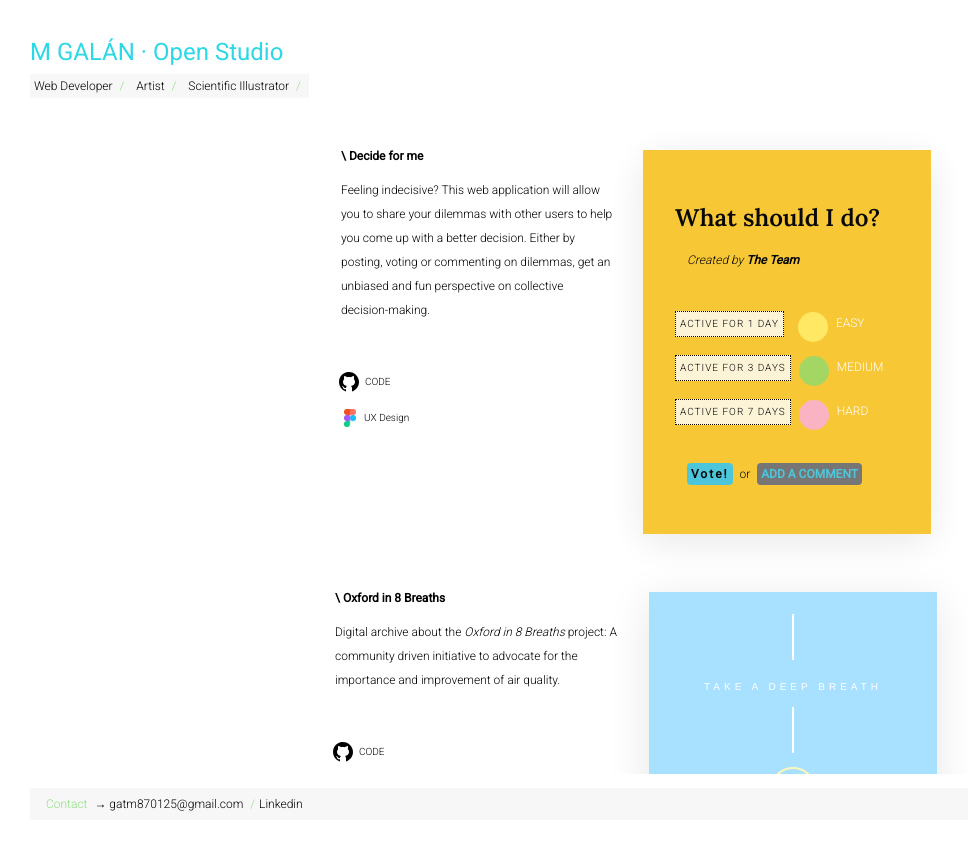
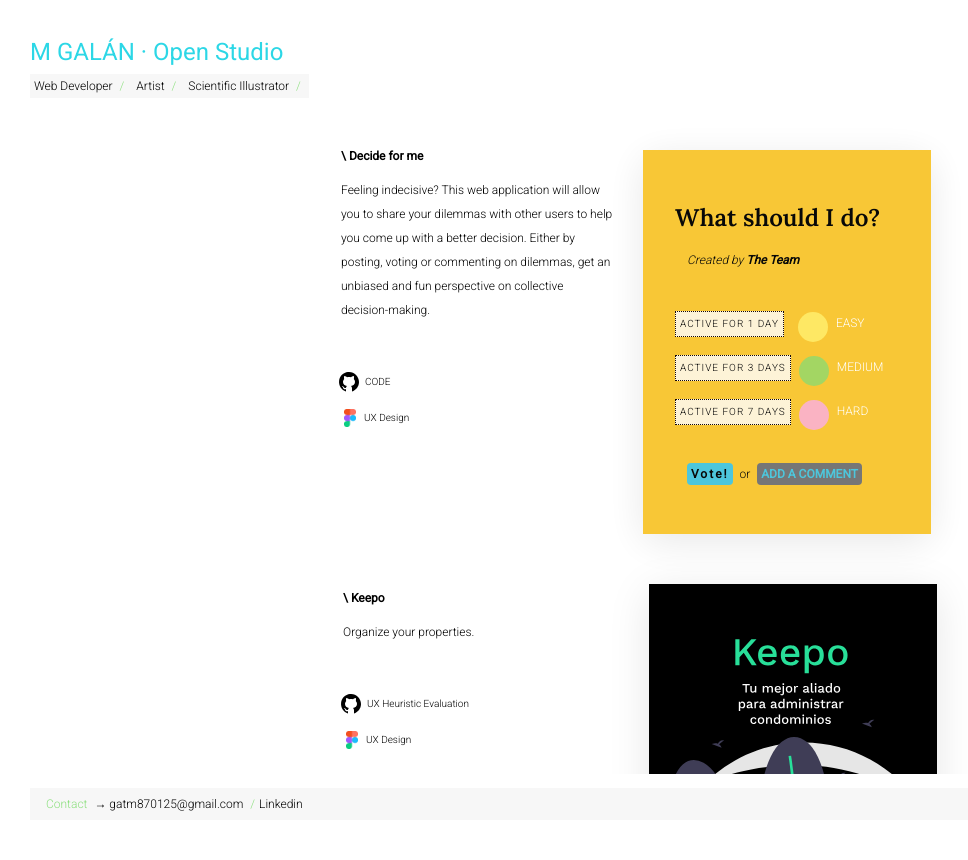
Before and after one commit to MarianaGT/illustration-portfolio, a plain HTML site: page index.html in a window 1280 px wide. Shown: the whole page, without its empty margins (10-978 px from the left). Drawn offline with nearby package versions, Linux system fonts and the light colour scheme; a web font is replaced by a local one.

Commit message:
Keepo img complete

```diff
--- a/index.css
+++ b/index.css
@@ -290,12 +290,13 @@ footer {
 /* Keepo */
 .black-card {
   background-color: black;
-  min-height: 15em;
+  height: 21em;
   width: 18em;
   box-shadow: 0 8px 40px rgba(0,0,0,.1);
   box-sizing: border-box;
   font-family: 'Work Sans', sans-serif;
   text-align: center;
+  overflow: hidden;
 }
 
 .center-box {
@@ -312,7 +313,7 @@ footer {
 }
 
 .img-keepo {
-  height: 60px;
+  width: 18em;
 }
 
 
--- a/index.html
+++ b/index.html
@@ -61,7 +61,7 @@
                 </div>
               </div>
             </div>
-            <!-- <div class="d-flex justify-center my-3">
+            <div class="d-flex justify-center my-3">
               <div class="w-25 pm-4 mr-3">
                 <p><strong> \ Keepo</strong></p>
                 <p>Organize your properties.</p><br>
@@ -76,15 +76,10 @@
               </div>
               <div class="">
                 <div class="black-card">
-                  <img class="img-keepo" src="images/icon-condo.svg" alt="">
-                  <div class="center-box">
-                    <h1 class="text-green keepo-title">Keepo</h1>
-                    <h3 class="text-white">Tu mejor aliado para administrar condominios</h3>
-                  </div>
-
+                  <img class="img-keepo" src="images/keepo.svg" alt="">
                 </div>
               </div>
-            </div> -->
+            </div>
             <div class="d-flex justify-center my-3">
               <div class="w-25 pm-4 mr-3">
                 <p><strong> \ Oxford in 8 Breaths</strong></p>
```
